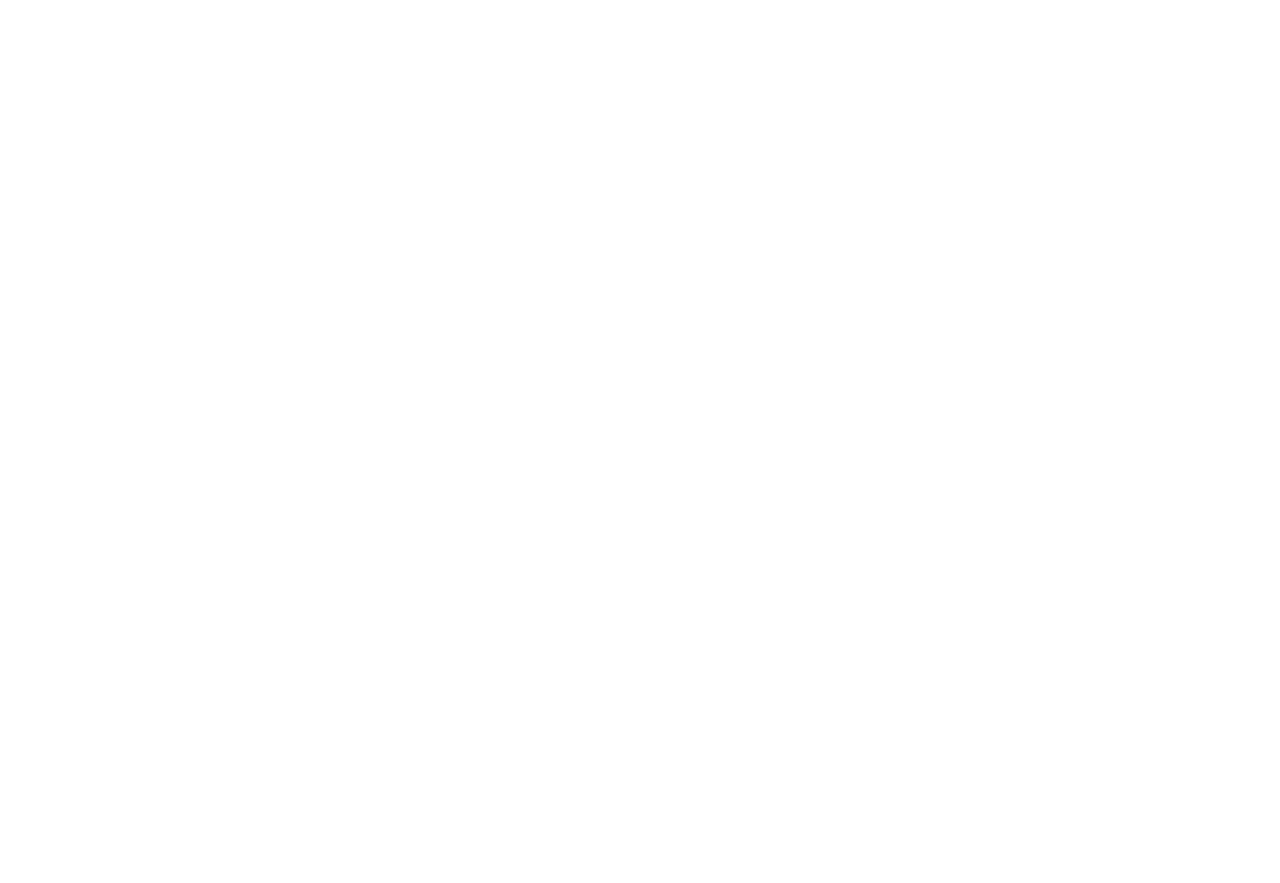
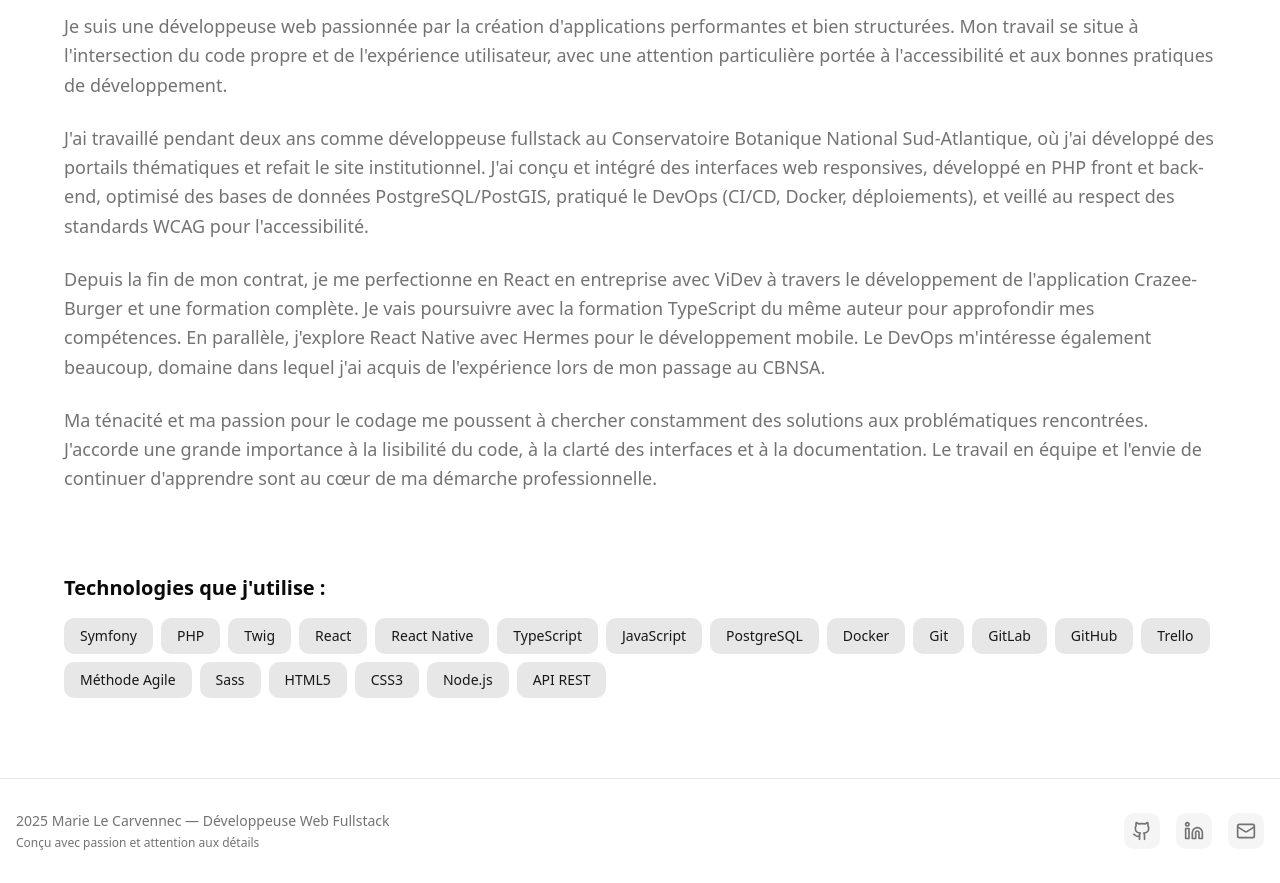
Before and after one commit to Karvaneg/portfolio-karvaneg, a Next.js app: page / in a window 1280 px wide. Shown: the part 1020-1903 px from the top of the page. Before the commit the page ends 969 px from the top, so only its background shows below. Built offline with nearby package versions, Linux system fonts and the light colour scheme.

Commit message:
✨T9 : ABOUT > Add about component

```diff
--- a/app/page.tsx
+++ b/app/page.tsx
@@ -2,6 +2,7 @@
 import { Header } from "@/components/layout/header/header";
 import { ScrollToTop } from "@/components/layout/scroll-to-top";
 import { Hero } from "./sections/hero/hero";
+import { About } from "./sections/about/about";
 
 export default function Home() {
   return (
@@ -9,7 +10,7 @@
       <main className="min-h-screen pt-16">
         <Header />
         <Hero />
-        {/* Section À propos */}
+        <About />
         {/* Section Skills */}
         {/* Section Experience */}
         {/* Section Projects */}
--- /dev/null
+++ b/app/sections/about/about.tsx
@@ -0,0 +1,15 @@
+
+import { SectionContainer } from "@/components/ui/SectionContainer";
+import { SectionTitle } from "@/components/ui/SectionTitle";
+import { Technologies } from "./technologies";
+import { Description } from "./description";
+
+export function About() {
+  return (
+    <SectionContainer id="a-propos">
+      <SectionTitle>À propos</SectionTitle>
+      <Description />
+      <Technologies />
+    </SectionContainer>
+  )
+}
--- /dev/null
+++ b/app/sections/about/description.tsx
@@ -0,0 +1,13 @@
+import { aboutData } from "@/app/lib/data/about";
+
+export function Description() {
+  return (
+    <div className="space-y-6 text-lg text-muted-foreground leading-relaxed">
+    {aboutData.paragraphs.map((paragraph, index) => (
+        <p key={index} className="text-pretty">
+        {paragraph}
+        </p>
+    ))}
+    </div>
+  )
+}
--- /dev/null
+++ b/app/sections/about/technologies.tsx
@@ -0,0 +1,16 @@
+import { aboutData } from "@/app/lib/data/about";
+
+export function Technologies() {
+  return (
+    <div className="pt-8">
+      <h3 className="text-xl font-semibold mb-4">Technologies que j&apos;utilise :</h3>
+      <div className="flex flex-wrap gap-2">
+        {aboutData.technologies.map((tech) => (
+          <span key={tech} className="px-4 py-2 bg-primary/10 text-primary rounded-lg text-sm font-medium">
+            {tech}
+          </span>
+        ))}
+      </div>
+    </div>
+  )
+}
```
Also changed, not shown: app/sections/about/index.tsx (deleted).
